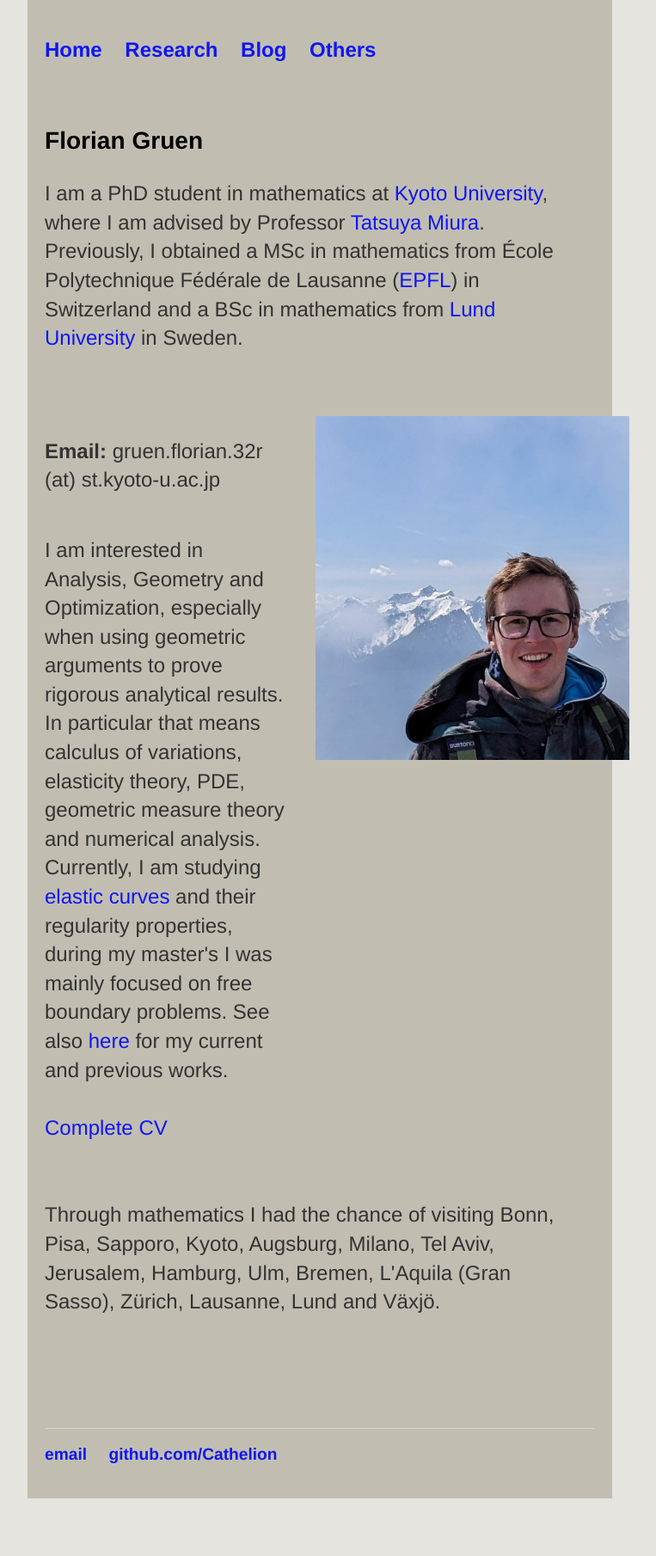
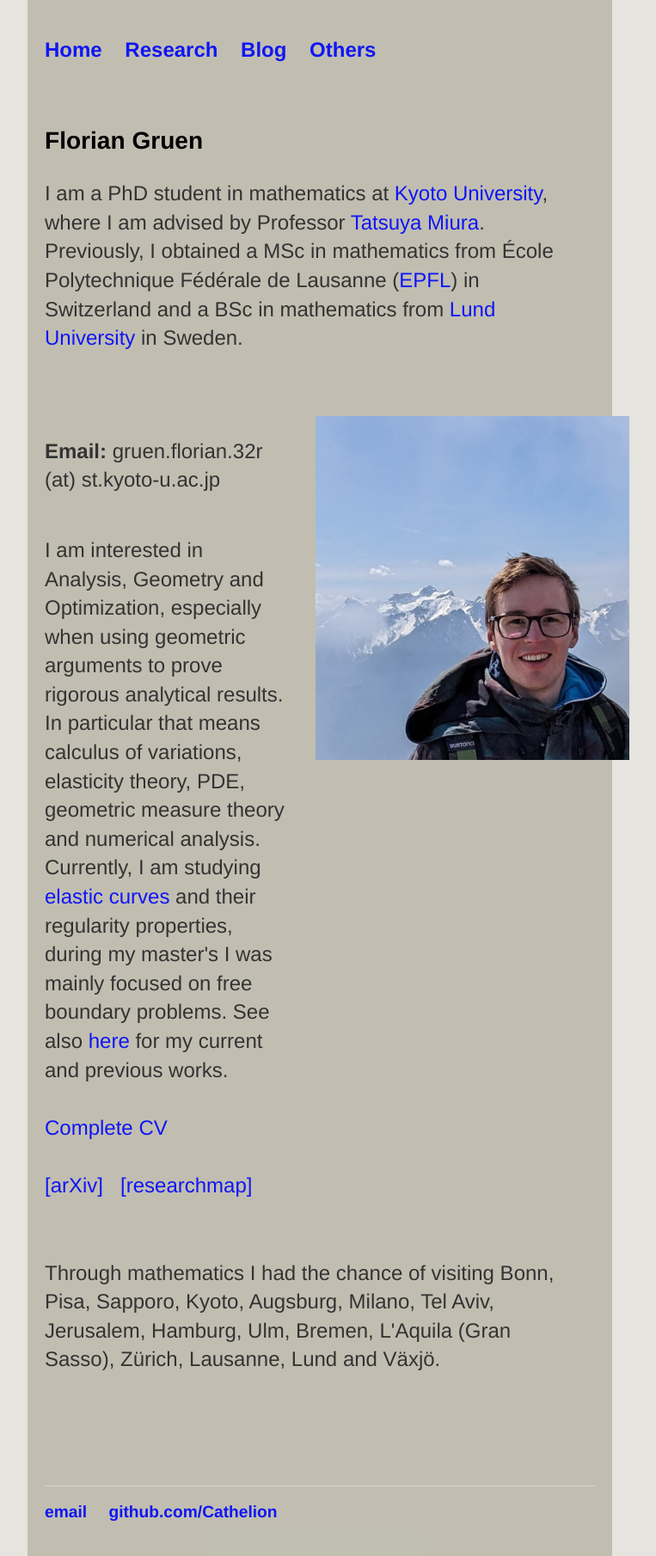
Before and after one commit to Cathelion/Cathelion.github.io, a Jekyll site: the page built from index.html, in a window 1280 px wide. Shown: the whole page at 86% size, without its empty margins (268-1031 px from the left). Built offline with Jekyll 4.4.1, drawn with Linux system fonts in a browser that asks for light colours; before the commit the page ends 1743 px from its top, so only the background shows below that.

Commit message:
Update index.html

```diff
--- a/index.html
+++ b/index.html
@@ -18,6 +18,9 @@ title: Home
          <br>
          <br>
          <a class="insidep" href="/CV.pdf">Complete CV</a>
+         <br>
+         <br>
+         <a href="https://arxiv.org/search/?query=Gruen%2C+Florian&searchtype=author&abstracts=show&order=-announced_date_first&size=50">[arXiv]</a> &nbsp; <a href="https://researchmap.jp/floriangruen">[researchmap]</a>
       </p>
    </div>
 
```
